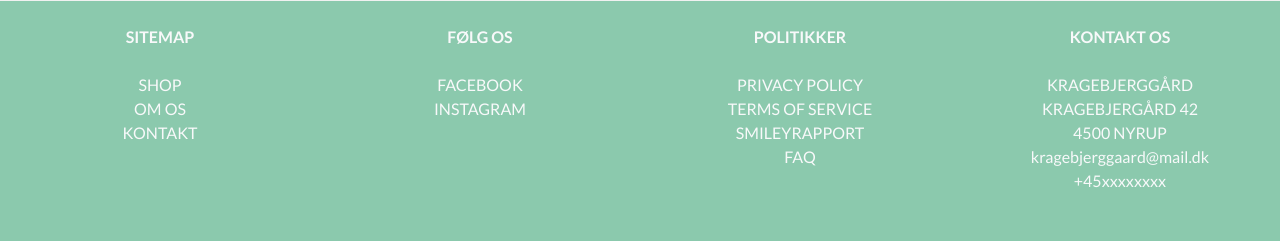
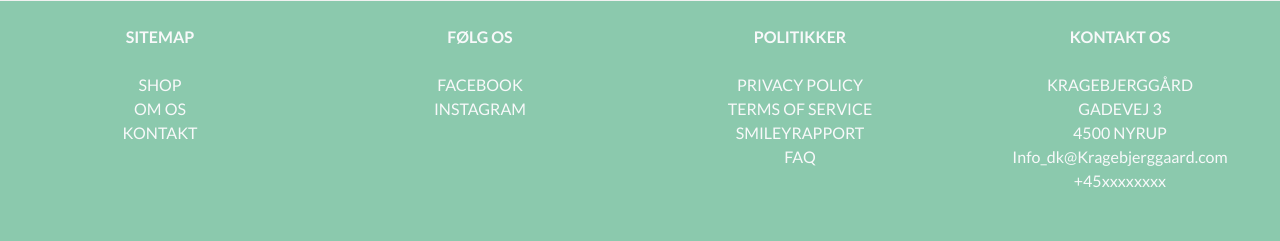
Before and after one commit to Viwite/Kragebjerggaard, a PHP site: page /index.php in a window 1280 px wide. Shown: the part 1095-1336 px from the top of the page. Run offline with PHP 8.4, Linux system fonts and the light colour scheme; style sheets or scripts are compiled from the project's sources; some libraries are stand-ins or nearby versions.

Commit message:
ændret info i footer

```diff
--- a/includes/footer.php
+++ b/includes/footer.php
@@ -27,9 +27,9 @@
         <p class="class-text"><b>KONTAKT OS</b></p>
         <br>
         <p class="class-text">KRAGEBJERGGÅRD</p>
-        <p class="class-text">KRAGEBJERGÅRD 42</p>
+        <p class="class-text">GADEVEJ 3</p>
         <p class="class-text">4500 NYRUP</p>
-        <p class="class-text">kragebjerggaard@mail.dk</p>
+        <p class="class-text">Info_dk@Kragebjerggaard.com</p>
         <p class="class-text">+45xxxxxxxx</p>
     </div>
 </div>
```
